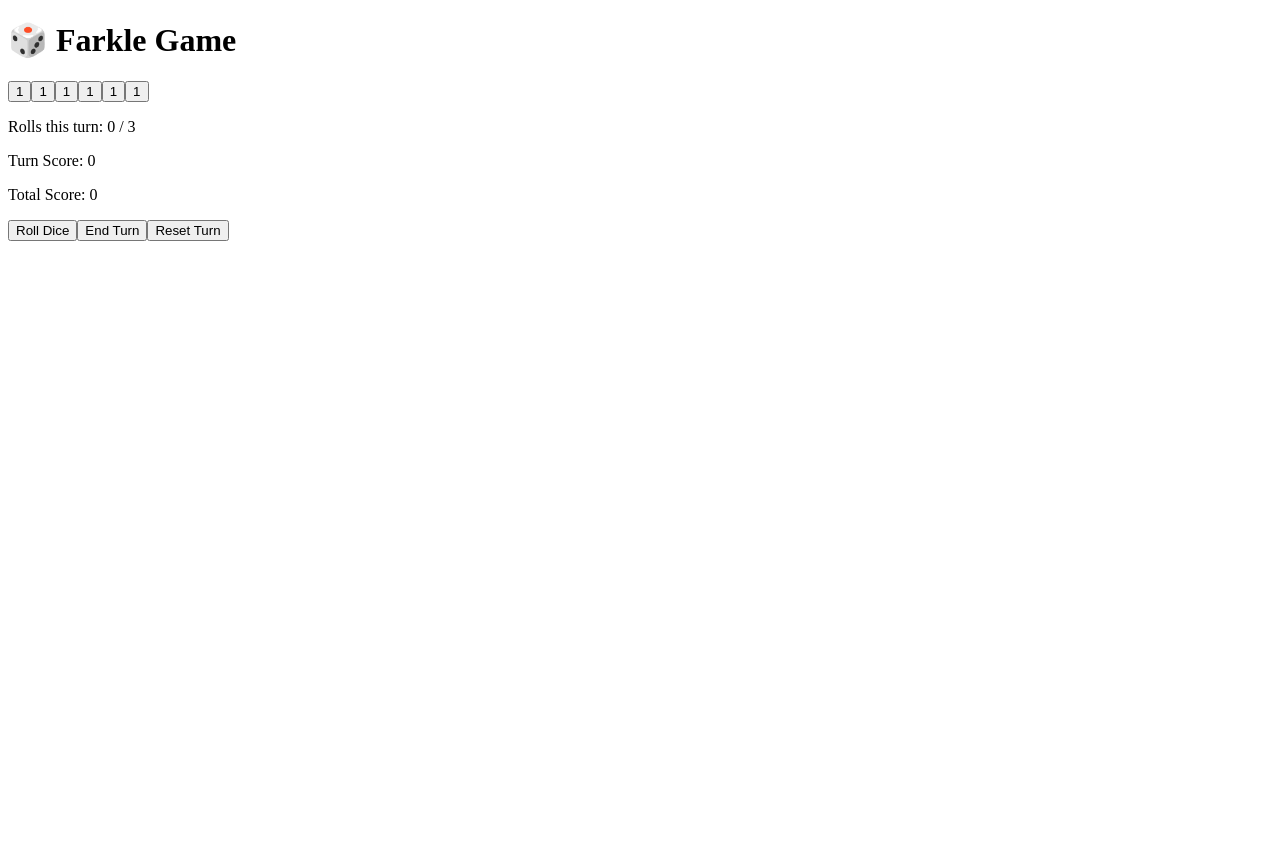
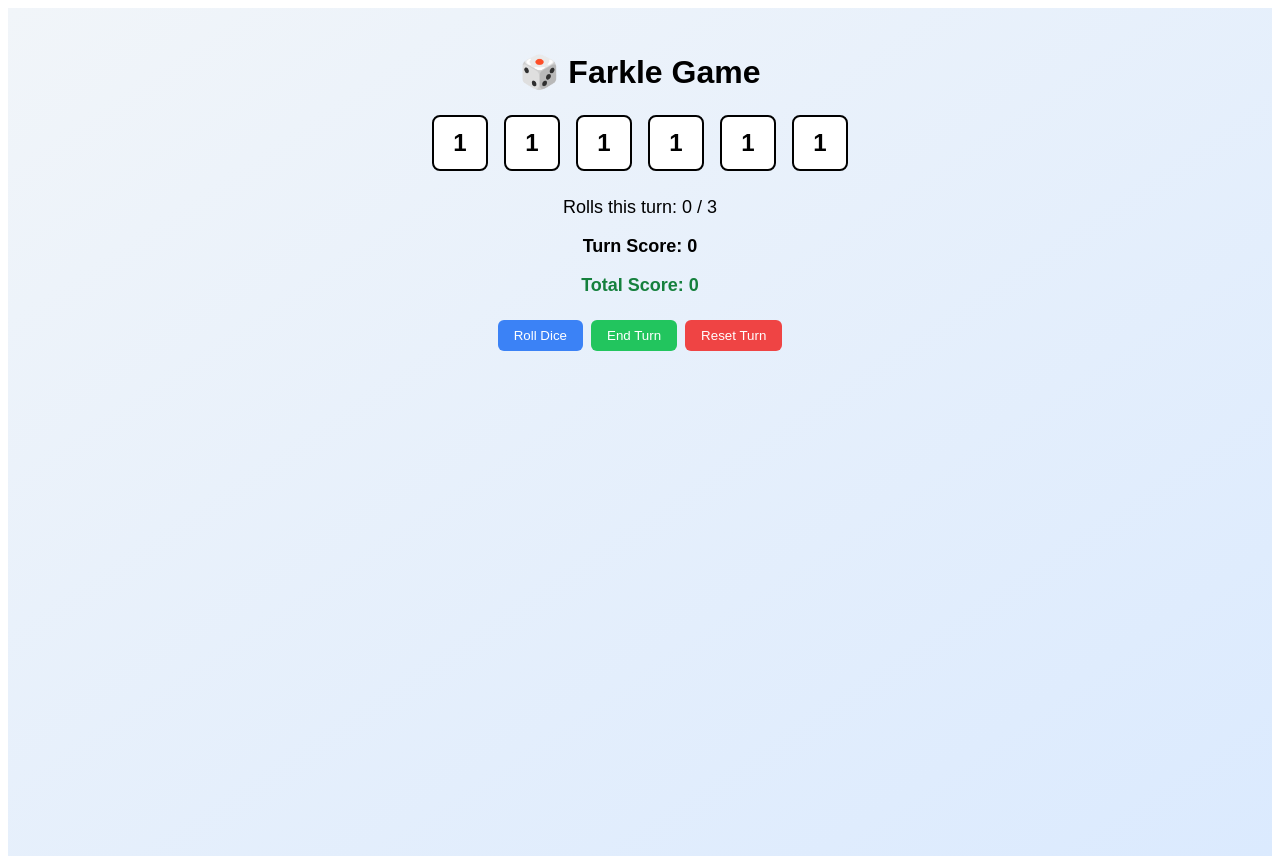
Before and after one commit to Virat-Shrimali/farkle-latest, a React (Vite) app: page / in a window 1280 px wide. Before the commit the page ends 800 px from the top, so only its background shows below. Built offline with nearby package versions, Linux system fonts and the light colour scheme.

Commit message:
Added Styles

```diff
--- a/src/App.tsx
+++ b/src/App.tsx
@@ -24,27 +24,15 @@ function calculateScore(dice: number[]): number {
   let counts = Array(7).fill(0);
   dice.forEach((d: number) => counts[d]++);
 
-  // 1. Straight 1-6
   if (counts.slice(1).every(c => c === 1)) return 1500;
-
-  // 2. Six of a kind
   if (counts.some(c => c === 6)) return 3000;
-
-  // 3. Five of a kind
   if (counts.some(c => c === 5)) return 2000;
-
-  // 4. Two triplets
   if (counts.filter(c => c === 3).length === 2) return 2500;
-
-  // 5. Three pairs
   if (counts.filter(c => c === 2).length === 3) return 1500;
-
-  // 6. Four of a kind + a pair
   if (counts.some(c => c === 4) && counts.some(c => c === 2)) return 1500;
 
   let score = 0;
 
-  // 7. Handle 6, 5, 4 of a kind
   for (let i = 1; i <= 6; i++) {
     if (counts[i] >= 6) {
       score += 3000;
@@ -58,7 +46,6 @@ function calculateScore(dice: number[]): number {
     }
   }
 
-  // 8. Three of a kind (priority: 6 to 1)
   for (let i = 6; i >= 1; i--) {
     if (counts[i] >= 3) {
       switch (i) {
@@ -73,7 +60,6 @@ function calculateScore(dice: number[]): number {
     }
   }
 
-  // 9. Remaining single 1s and 5s
   score += counts[1] * 100;
   score += counts[5] * 50;
 
@@ -83,7 +69,17 @@ function calculateScore(dice: number[]): number {
 const Dice = ({ value, locked, onClick }: { value: number; locked: boolean; onClick: () => void }) => (
   <button
     onClick={onClick}
-    className={`m-2 w-14 h-14 rounded-lg text-2xl font-bold border-2 ${locked ? 'bg-green-400' : 'bg-white'}`}
+    style={{
+      margin: '0.5rem',
+      width: '3.5rem',
+      height: '3.5rem',
+      borderRadius: '0.5rem',
+      fontSize: '1.5rem',
+      fontWeight: 'bold',
+      border: '2px solid black',
+      backgroundColor: locked ? '#4ade80' : 'white',
+      cursor: 'pointer'
+    }}
   >
     {value}
   </button>
@@ -142,26 +138,70 @@ export default function App() {
   };
 
   return (
-    <div className="min-h-screen bg-gradient-to-br from-slate-100 to-blue-100 text-center p-6">
-      <h1 className="text-3xl font-bold mb-4">🎲 Farkle Game</h1>
-      <div className="flex justify-center flex-wrap mb-4">
+    <div style={{
+      minHeight: '100vh',
+      background: 'linear-gradient(to bottom right, #f1f5f9, #dbeafe)',
+      textAlign: 'center',
+      padding: '1.5rem',
+      fontFamily: 'Arial, sans-serif'
+    }}>
+      <h1 style={{ fontSize: '2rem', fontWeight: 'bold', marginBottom: '1rem' }}>🎲 Farkle Game</h1>
+      <div style={{
+        display: 'flex',
+        justifyContent: 'center',
+        flexWrap: 'wrap',
+        marginBottom: '1rem'
+      }}>
         {dice.map((value, idx) => (
           <span key={idx}>
             <Dice value={value} locked={locked[idx]} onClick={() => toggleLock(idx)} />
           </span>
         ))}
       </div>
-      <p className="text-lg">Rolls this turn: {rolls} / {MAX_ROLLS}</p>
-      <p className="text-lg font-semibold">Turn Score: {turnScore}</p>
-      <p className="text-lg font-bold text-green-700">Total Score: {totalScore}</p>
-      <div className="mt-6 space-x-4">
-        <button className="px-4 py-2 bg-blue-500 text-white rounded hover:bg-blue-600" onClick={rollDice} disabled={rolls >= MAX_ROLLS}>
+      <p style={{ fontSize: '1.125rem' }}>Rolls this turn: {rolls} / {MAX_ROLLS}</p>
+      <p style={{ fontSize: '1.125rem', fontWeight: '600' }}>Turn Score: {turnScore}</p>
+      <p style={{ fontSize: '1.125rem', fontWeight: 'bold', color: '#15803d' }}>Total Score: {totalScore}</p>
+      <div style={{ marginTop: '1.5rem' }}>
+        <button
+          onClick={rollDice}
+          disabled={rolls >= MAX_ROLLS}
+          style={{
+            padding: '0.5rem 1rem',
+            marginRight: '0.5rem',
+            backgroundColor: rolls >= MAX_ROLLS ? '#94a3b8' : '#3b82f6',
+            color: 'white',
+            border: 'none',
+            borderRadius: '0.375rem',
+            cursor: rolls >= MAX_ROLLS ? 'not-allowed' : 'pointer'
+          }}
+        >
           Roll Dice
         </button>
-        <button className="px-4 py-2 bg-green-500 text-white rounded hover:bg-green-600" onClick={endTurn}>
+        <button
+          onClick={endTurn}
+          style={{
+            padding: '0.5rem 1rem',
+            marginRight: '0.5rem',
+            backgroundColor: '#22c55e',
+            color: 'white',
+            border: 'none',
+            borderRadius: '0.375rem',
+            cursor: 'pointer'
+          }}
+        >
           End Turn
         </button>
-        <button className="px-4 py-2 bg-red-500 text-white rounded hover:bg-red-600" onClick={resetTurn}>
+        <button
+          onClick={resetTurn}
+          style={{
+            padding: '0.5rem 1rem',
+            backgroundColor: '#ef4444',
+            color: 'white',
+            border: 'none',
+            borderRadius: '0.375rem',
+            cursor: 'pointer'
+          }}
+        >
           Reset Turn
         </button>
       </div>
```
